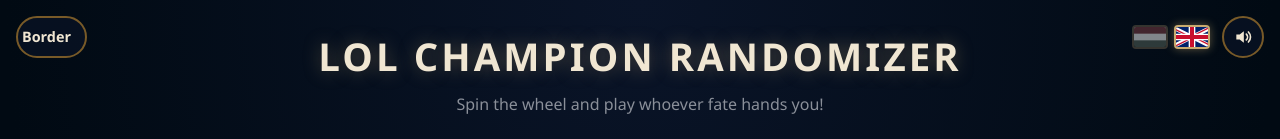
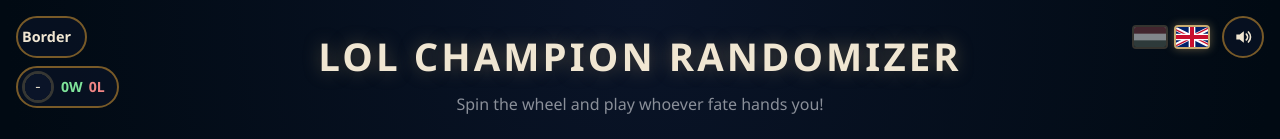
Before and after one commit to David24-GH/lol-sorsolo, a plain HTML site: page index.html in a window 1280 px wide. Shown: the top 139 px of the page. Drawn offline with Linux system fonts and the light colour scheme; no server answers.

Commit message:
Győzelem/vereség számláló bal fent, győzelmi arány gyűrűvel
Co-Authored-By: Claude Opus 5.5 <noreply@anthropic.com>

```diff
--- a/i18n.js
+++ b/i18n.js
@@ -48,6 +48,9 @@ window.LOL_TEXT = {
     'result.loss': 'Vereség',
     'result.doneWin': '✓ Rögzítve: győzelem',
     'result.doneLoss': '✓ Rögzítve: vereség',
+    'wl.w': n => `${n}Gy`,
+    'wl.l': n => `${n}V`,
+    'wl.title': (w, l, r) => `Győzelmek: ${w} · Vereségek: ${l} · Győzelmi arány: ${r}`,
     'entry.win': 'Győzelem',
     'entry.loss': 'Vereség',
     'frame.name': lvl => ({
@@ -262,6 +265,9 @@ window.LOL_TEXT = {
     'result.loss': 'Defeat',
     'result.doneWin': '✓ Recorded: victory',
     'result.doneLoss': '✓ Recorded: defeat',
+    'wl.w': n => `${n}W`,
+    'wl.l': n => `${n}L`,
+    'wl.title': (w, l, r) => `Wins: ${w} · Losses: ${l} · Win rate: ${r}`,
     'entry.win': 'Victory',
     'entry.loss': 'Defeat',
     'frame.name': lvl => ({
--- a/index.html
+++ b/index.html
@@ -28,6 +28,11 @@
         <p class="frame-pop-title" data-i18n="frame.pick">Válassz keretet a kerék köré</p>
         <p class="frame-pop-info" id="frameInfo"></p>
         <div class="frame-list" id="frameList" role="radiogroup" aria-label="Keret" data-i18n-aria="frame.title"></div>
+      </div>
+      <!-- Győzelem / vereség számláló a rögzített meccsekből, mint a LoL meccstörténetében. -->
+      <div class="wl" id="wlCounter">
+        <span class="wl-ring" aria-hidden="true"><span id="wlRate">–</span></span>
+        <span class="wl-text"><b class="wl-w" id="wlWins">0</b><b class="wl-l" id="wlLosses">0</b></span>
       </div>
     </div>
     <div class="header-tools">
--- a/script.js
+++ b/script.js
@@ -2526,6 +2526,8 @@
     favBtn.querySelector('.star').textContent = fav ? '★' : '☆';
     favBtn.querySelector('.fav-label').textContent = fav ? t('fav.is') : t('fav.add');
 
+    updateWinLoss();
+
     // Meccs eredménye a látható buildhez: ha még nincs rögzítve, a két gomb látszik.
     const game = current && games.find(g => g.id === current.id);
     $('resultBox').hidden = !current || !current.full;
@@ -2536,6 +2538,22 @@
       $('resultDone').classList.toggle('is-win', game.w);
     }
     dropStaleTip();
+  }
+
+  // Bal fent: győzelmek, vereségek és a győzelmi arány a rögzített meccsekből
+  // (a gyűrű zöld része a győzelmi arány, mint a LoL meccstörténetében).
+  function updateWinLoss() {
+    const wins = games.filter(g => g.w).length;
+    const losses = games.length - wins;
+    const rate = games.length ? Math.round((wins / games.length) * 100) : null;
+    $('wlWins').textContent = t('wl.w', wins);
+    $('wlLosses').textContent = t('wl.l', losses);
+    $('wlRate').textContent = rate === null ? '–' : `${rate}%`;
+    const box = $('wlCounter');
+    box.style.setProperty('--wr', `${rate === null ? 0 : rate}%`);
+    box.classList.toggle('is-empty', rate === null);
+    box.title = t('wl.title', wins, losses, rate === null ? '–' : `${rate}%`);
+    box.setAttribute('aria-label', box.title);
   }
 
   // Egy bejegyzés törlése az előzményekből (a kedvencekben lévő másolata megmarad).
@@ -3220,6 +3238,7 @@
   renderIdeas();
   updateSoundBtn();
   updateFrameBtn();
+  updateWinLoss();
   updateSpinState();
   champWheel.resize();
   resizeFx();
--- a/style.css
+++ b/style.css
@@ -1149,14 +1149,55 @@ body {
 body.lang-switching { cursor: progress; }
 body.lang-switching main { opacity: 0.6; transition: opacity 0.2s; }
 
-/* ---------- Bal felső: keretválasztó ---------- */
+/* ---------- Bal felső: keretválasztó és győzelem/vereség számláló ---------- */
 .frame-picker {
   position: absolute;
   top: 16px;
   left: 16px;
   z-index: 6;
+  display: flex;
+  flex-direction: column; /* a számláló a gomb alatt, hogy ne lógjon a címre */
+  align-items: flex-start;
+  gap: 8px;
   text-align: left;
 }
+
+@media (max-width: 600px) {
+  .frame-picker { flex-direction: row; align-items: center; }
+}
+
+/* Győzelem / vereség: gyűrű a győzelmi aránnyal (zöld = győzelem, piros = vereség). */
+.wl {
+  display: flex;
+  align-items: center;
+  gap: 7px;
+  height: 42px;
+  padding: 0 12px 0 4px;
+  border: 2px solid var(--gold-dark);
+  border-radius: 21px;
+  background: rgba(var(--bg2-rgb), 0.6);
+  cursor: default;
+}
+
+.wl-ring {
+  display: grid;
+  place-items: center;
+  width: 32px;
+  height: 32px;
+  border-radius: 50%;
+  background:
+    radial-gradient(circle, var(--bg-2) 0 58%, transparent 59%),
+    conic-gradient(#5fd47a 0 var(--wr, 0%), #e05555 var(--wr, 0%) 100%);
+  font-size: 0.6rem;
+  font-weight: 700;
+  color: var(--gold-light);
+}
+
+.wl.is-empty .wl-ring { background: radial-gradient(circle, var(--bg-2) 0 58%, transparent 59%), rgba(var(--gold-rgb), 0.25); }
+
+.wl-text { display: flex; gap: 6px; font-size: 0.88rem; line-height: 1; }
+.wl-w { color: #7fe39a; }
+.wl-l { color: #f08585; }
 
 .frame-btn {
   display: flex;
```
